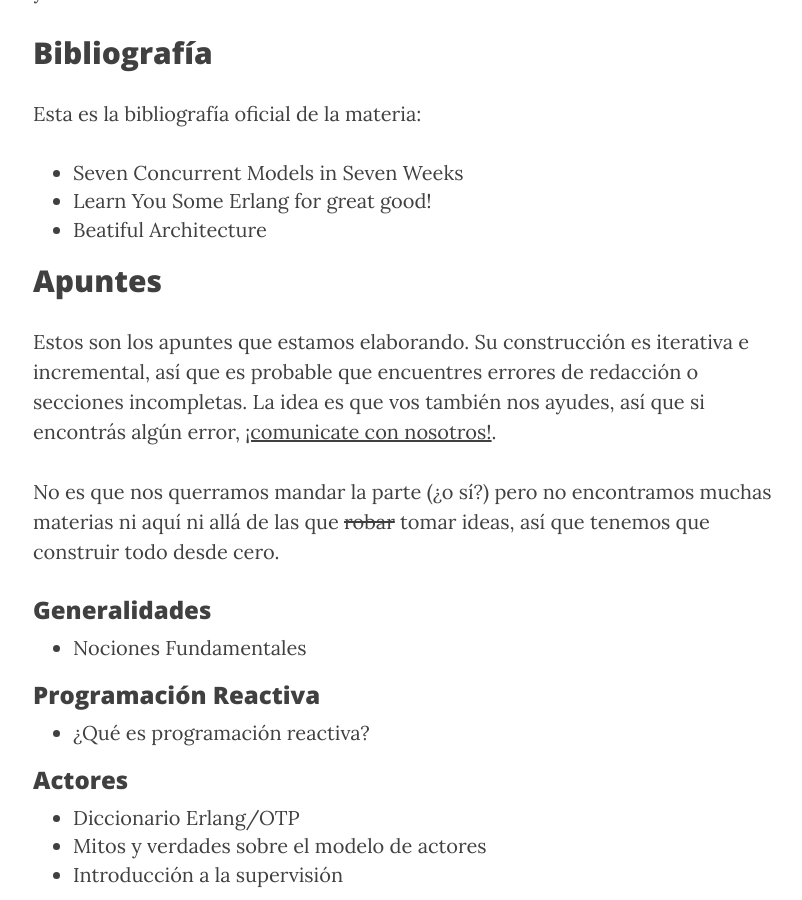
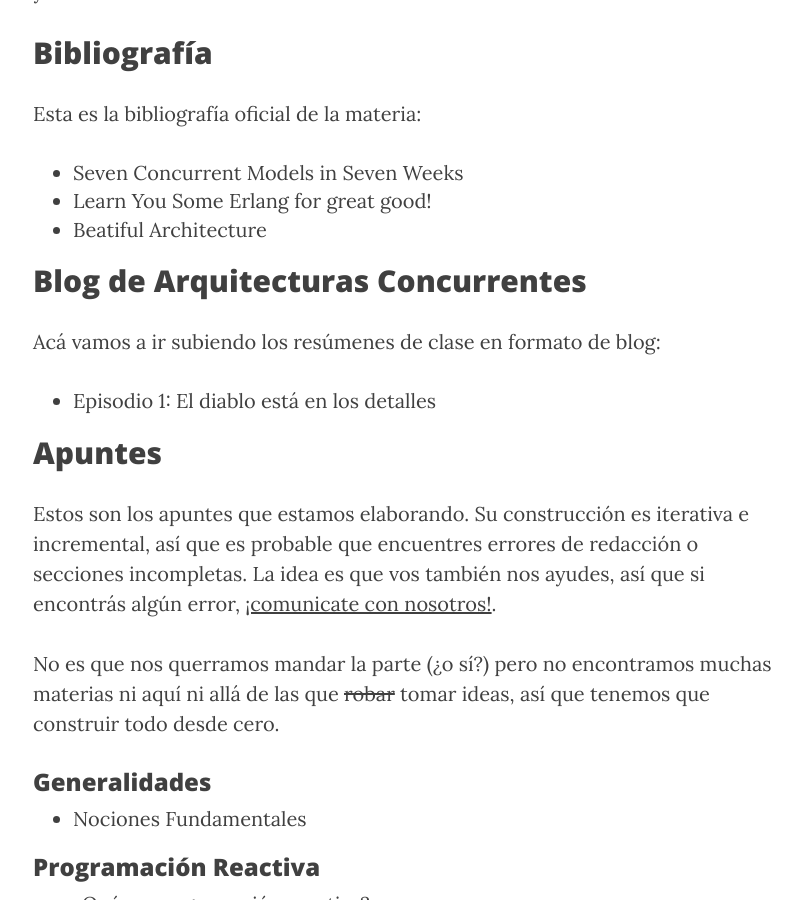
Before and after one commit to arquitecturas-concurrentes/arquitecturas-concurrentes.github.io, a Jekyll site: the page built from material.md, in a window 1280 px wide and 900 px high, scrolled down 616 px. Shown: the whole window, without its empty margins (232-1034 px from the left). Built offline with Jekyll 4.4.1, drawn with Linux system fonts in a browser that asks for light colours; nearby versions of some CDN libraries.

Commit message:
Update material.md

```diff
--- a/material.md
+++ b/material.md
@@ -15,6 +15,12 @@ Esta es la bibliografía oficial de la materia:
 - [Seven Concurrent Models in Seven Weeks](https://pragprog.com/book/pb7con/seven-concurrency-models-in-seven-weeks)
 - [Learn You Some Erlang for great good!](http://learnyousomeerlang.com/)
 - Beatiful Architecture
+
+## Blog de Arquitecturas Concurrentes
+
+Acá vamos a ir subiendo los resúmenes de clase en formato de blog:
+
+* [Episodio 1: El diablo está en los detalles](https://medium.com/@flbulgarelli/arquitecturas-concurrentes-episodio-1-el-diablo-est%C3%A1-en-los-detalles-692766ac669b)
 
 
 ## Apuntes
```
